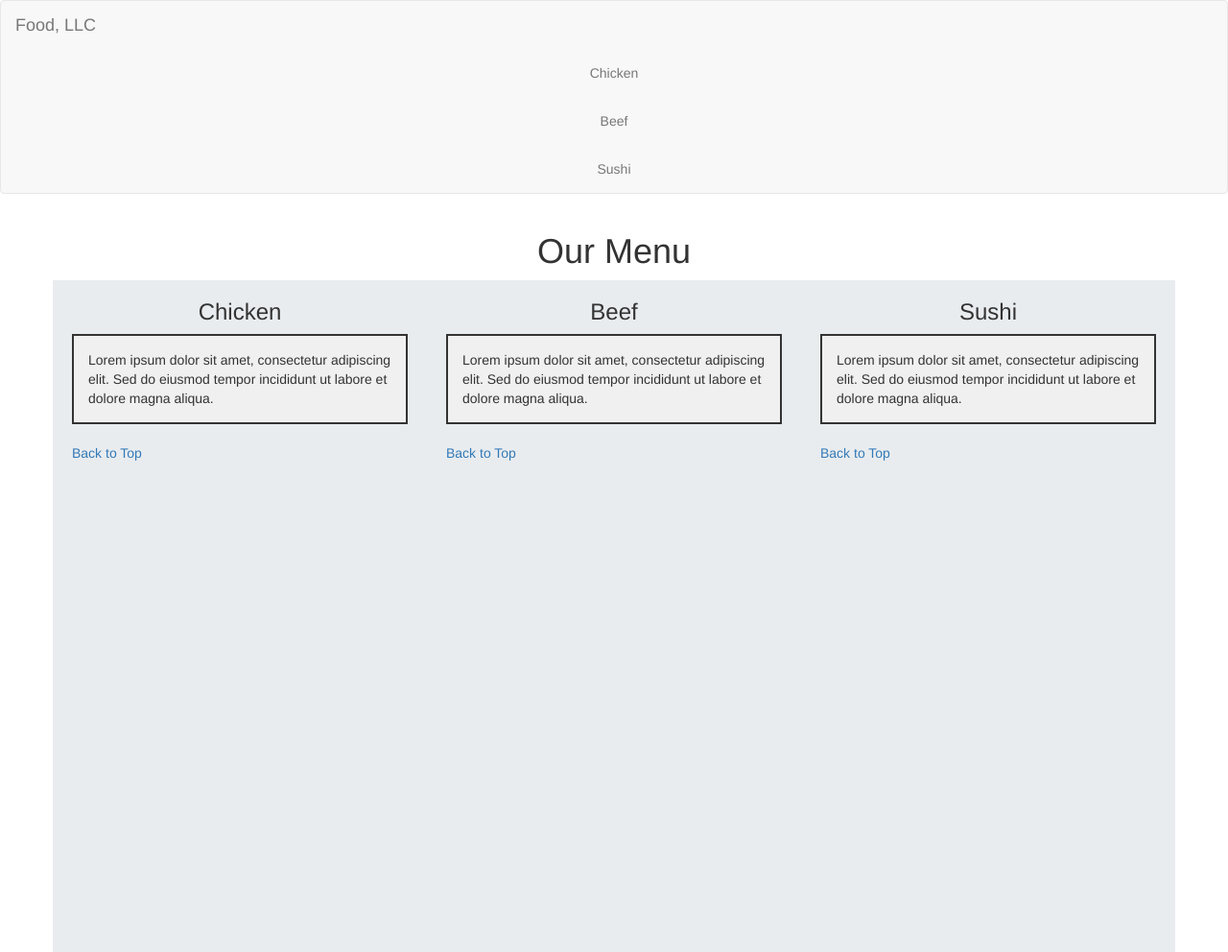
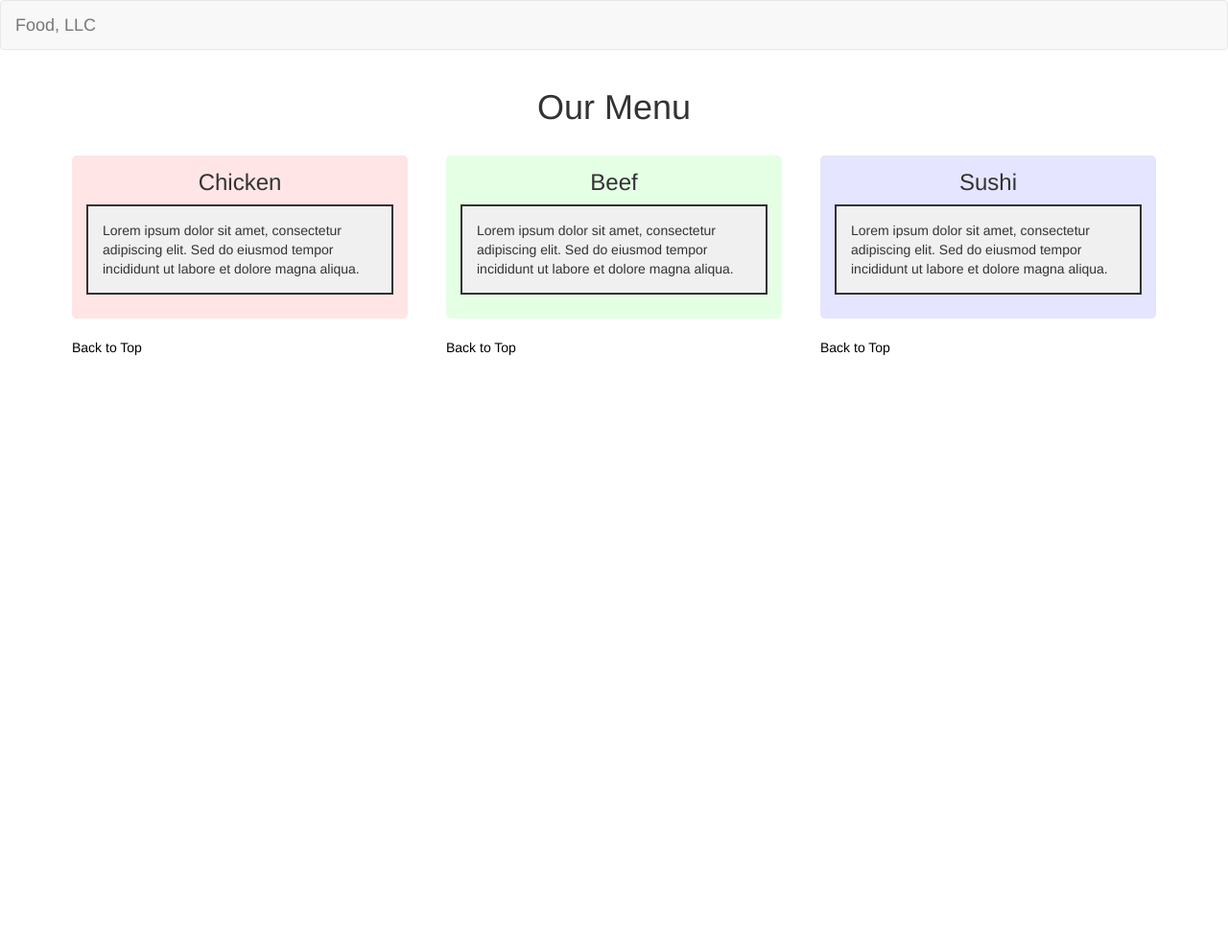
Before and after one commit to Thanalakshan/module3-solution, a plain HTML site: page index.html in a window 1280 px wide. Shown: the whole page at 96% size. After the commit the page ends 800 px from the top, so only its background shows below. Drawn offline with nearby package versions, Linux system fonts and the light colour scheme.

Commit message:
renamed:    styles.css -> css/styles.css 	modified:   index.html

```diff
--- a/styles.css
+++ b/css/styles.css
@@ -9,10 +9,27 @@
 }
 
 .section {
-    height: 700px; /* Adjust height as necessary */
-    background-color: #e9ecef; /* Change as needed */
     padding: 20px;
-    margin-bottom: 20px;
+    margin-bottom: 10px;
+    color: #333; /* Text color for better readability */
+}
+
+/* Background colors for each content area */
+#chicken .content-area {
+    background-color: #ffe5e5; /* Light red for Chicken */
+}
+
+#beef .content-area {
+    background-color: #e5ffe5; /* Light green for Beef */
+}
+
+#sushi .content-area {
+    background-color: #e5e5ff; /* Light blue for Sushi */
+}
+
+.section .content-area {
+    padding: 15px;
+    border-radius: 5px; /* Optional: for rounded corners */
 }
 
 .section h3 {
@@ -21,8 +38,8 @@
 
 /* Border and color fill for paragraphs */
 .section .content {
-    border: 2px solid #333; /* Change border color as needed */
-    background-color: #f0f0f0; /* Change background color as needed */
+    border: 2px solid #333; /* Border color */
+    background-color: #f0f0f0; /* Background color */
     padding: 15px;
 }
 
@@ -30,6 +47,7 @@
 a[href="#top"] {
     display: block;
     margin-top: 20px;
+    color: #000; /* Link color */
 }
 
 /* Custom styles for the navbar toggle button to make it look like a hamburger menu */
--- a/index.html
+++ b/index.html
@@ -5,7 +5,7 @@
     <meta name="viewport" content="width=device-width, initial-scale=1.0">
     <title>Food, LLC - Our Menu</title>
     <link rel="stylesheet" href="https://maxcdn.bootstrapcdn.com/bootstrap/3.3.7/css/bootstrap.min.css">
-    <link rel="stylesheet" href="styles.css">
+    <link rel="stylesheet" href="css/styles.css">
 </head>
 <body>
     <!-- Navbar -->
@@ -13,18 +13,22 @@
         <div class="container-fluid">
             <div class="navbar-header">
                 <!-- Hamburger menu button for mobile view -->
-                <button type="button" class="navbar-toggle collapsed" data-toggle="collapse" data-target="#navbar-left-collapse">
+                <button type="button" class="navbar-toggle collapsed" data-toggle="collapse" data-target="#navbar-collapse">
+                    <span class="sr-only">Toggle navigation</span>
                     <span class="icon-bar"></span>
                     <span class="icon-bar"></span>
                     <span class="icon-bar"></span>
                 </button>
                 <a class="navbar-brand" href="#">Food, LLC</a>
             </div>
-            <div class="collapse navbar-collapse" id="navbar-left-collapse">
+            <div class="collapse navbar-collapse" id="navbar-collapse">
                 <ul class="nav navbar-nav">
-                    <li class="menu-item text-center"><a href="#chicken">Chicken</a></li>
-                    <li class="menu-item text-center"><a href="#beef">Beef</a></li>
-                    <li class="menu-item text-center"><a href="#sushi">Sushi</a></li>
+                    <!-- No menu items here -->
+                </ul>
+                <ul class="nav navbar-nav navbar-right">
+                    <li class="menu-item text-center hidden-lg hidden-md hidden-sm"><a href="#chicken">Chicken</a></li>
+                    <li class="menu-item text-center hidden-lg hidden-md hidden-sm"><a href="#beef">Beef</a></li>
+                    <li class="menu-item text-center hidden-lg hidden-md hidden-sm"><a href="#sushi">Sushi</a></li>
                 </ul>
             </div>
         </div>
@@ -39,18 +43,24 @@
     <div class="container">
         <div class="row">
             <div class="col-md-4 col-sm-6 col-xs-12 section" id="chicken">
+                <div class="content-area">
                     <h3 class="text-center">Chicken</h3>
                     <p class="content">Lorem ipsum dolor sit amet, consectetur adipiscing elit. Sed do eiusmod tempor incididunt ut labore et dolore magna aliqua.</p>
+                </div>
                 <a href="#top">Back to Top</a>
             </div>
             <div class="col-md-4 col-sm-6 col-xs-12 section" id="beef">
+                <div class="content-area">
                     <h3 class="text-center">Beef</h3>
                     <p class="content">Lorem ipsum dolor sit amet, consectetur adipiscing elit. Sed do eiusmod tempor incididunt ut labore et dolore magna aliqua.</p>
+                </div>
                 <a href="#top">Back to Top</a>
             </div>
             <div class="col-md-4 col-sm-12 col-xs-12 section" id="sushi">
+                <div class="content-area">
                     <h3 class="text-center">Sushi</h3>
                     <p class="content">Lorem ipsum dolor sit amet, consectetur adipiscing elit. Sed do eiusmod tempor incididunt ut labore et dolore magna aliqua.</p>
+                </div>
                 <a href="#top">Back to Top</a>
             </div>
         </div>
```
Lines whose indentation alone changed are shown as unchanged.
